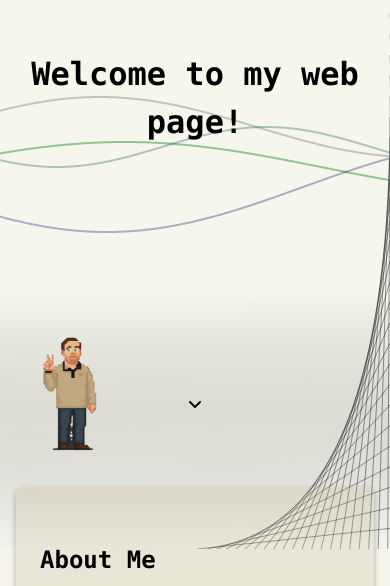
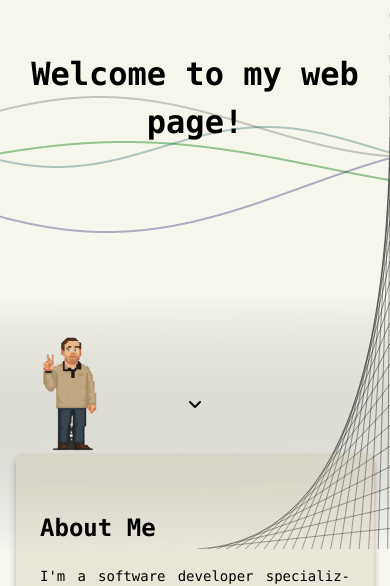
Before and after one commit to jussiritvas/jussiritvas.github.io, a SvelteKit app: page / in a window 390 px wide. Shown: the part 295-881 px from the top of the page. Built offline with nearby package versions, Linux system fonts and the light colour scheme.

Commit message:
fix final margins

```diff
--- a/src/routes/+page.svelte
+++ b/src/routes/+page.svelte
@@ -150,6 +150,7 @@
             padding-left: 1rem;
             padding-right: 1rem;
             grid-template-columns: 1fr;
+            gap: 0;
         }
 
         .hero-row {
@@ -163,6 +164,7 @@
         .blog-section {
             order: 3;
             position: static;
+            margin-top: 2rem;
         }
 
         .about-me {
```
